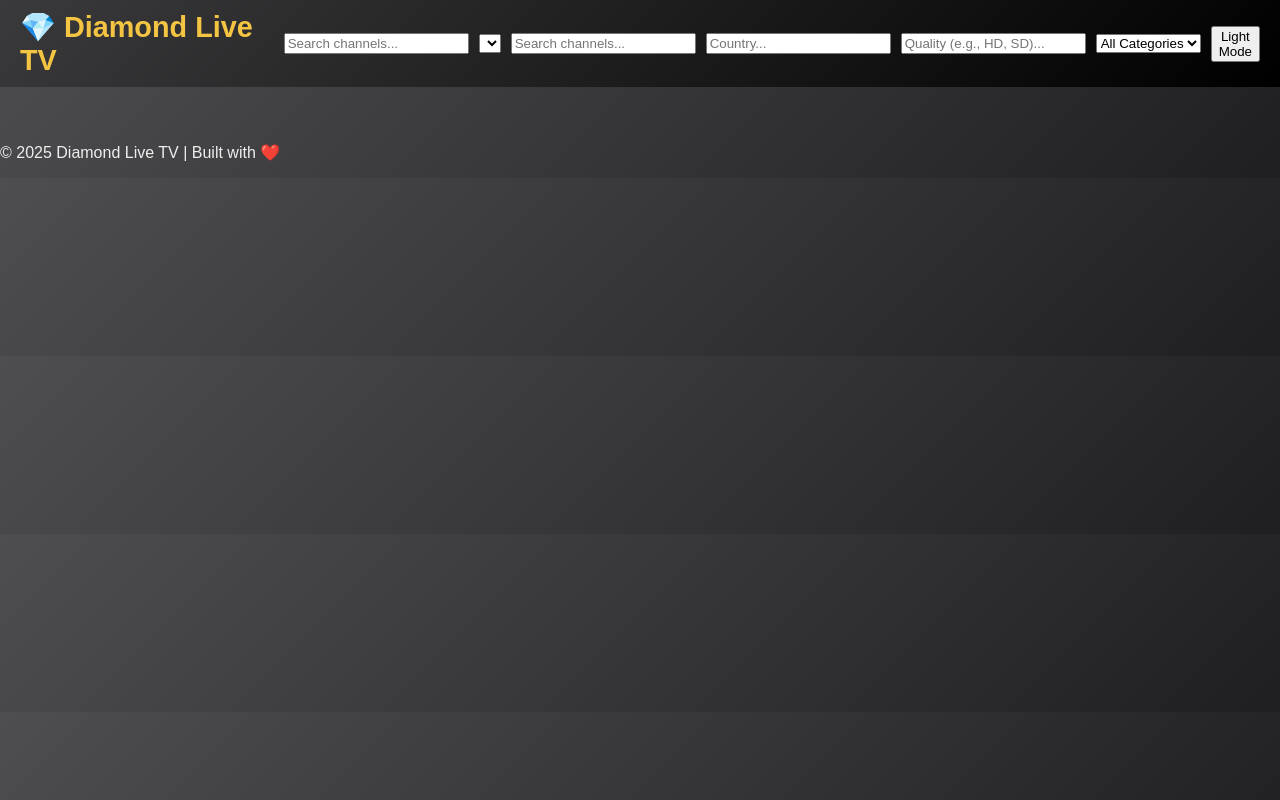
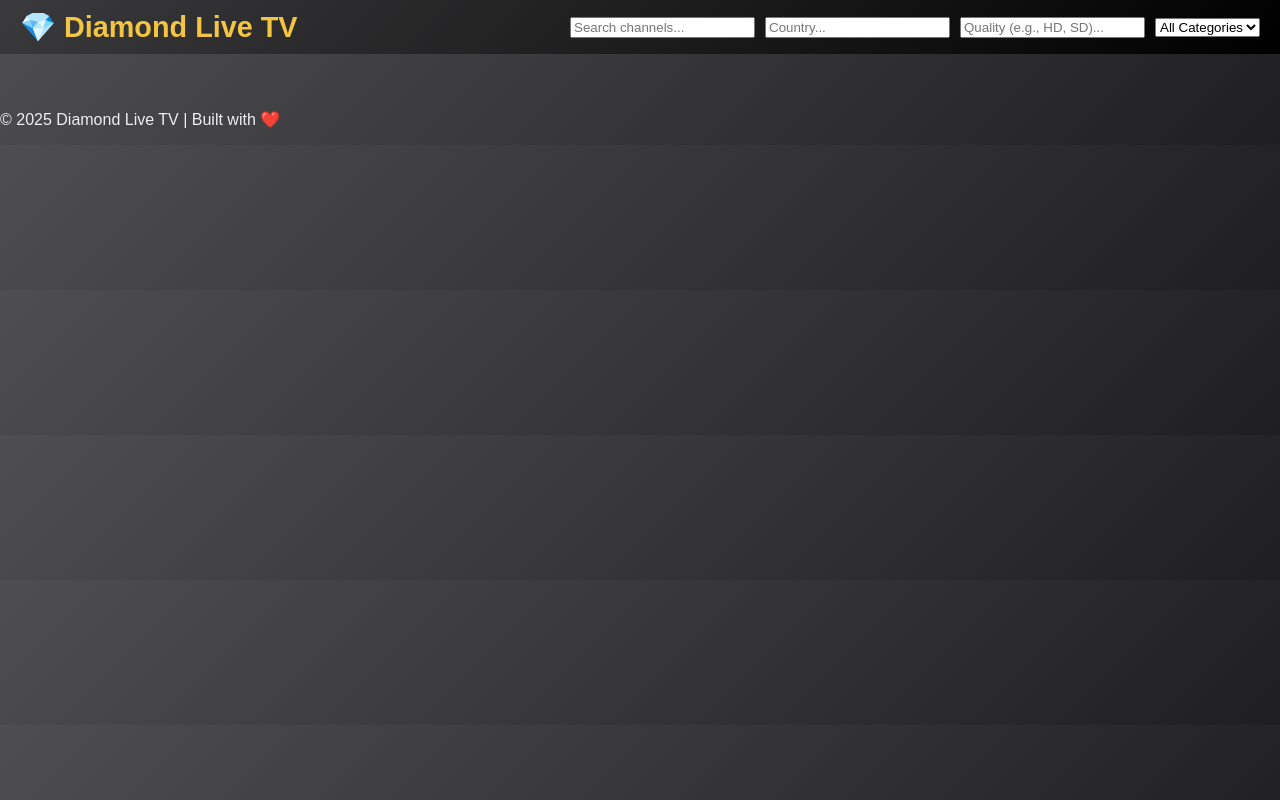
Before and after one commit to MohammadKobirShah/MohammadKobirShah.github.io, a plain HTML site: page index.html in a window 1280 px wide. Drawn offline with Linux system fonts and the light colour scheme; no server answers.

Commit message:
Update index.html

```diff
--- a/index.html
+++ b/index.html
@@ -8,19 +8,14 @@
 </head>
 <body>
   <header>
-<div class="logo">💎 Diamond Live TV</div>
-
+    <div class="logo">💎 Diamond Live TV</div>
     <div class="search-container">
       <input type="text" id="search" placeholder="Search channels...">
-
-      <select id="categor <div class="search-container">
-    <input type="text" id="search" placeholder="Search channels...">
-    <input type="text" id="country" placeholder="Country...">
-    <input type="text" id="quality" placeholder="Quality (e.g., HD, SD)...">
-    <select id="category">
+      <input type="text" id="country" placeholder="Country...">
+      <input type="text" id="quality" placeholder="Quality (e.g., HD, SD)...">
+      <select id="category">
         <option value="all">All Categories</option>
       </select>
-      <button id="theme-toggle" class="theme-btn">Light Mode</button>
     </div>
   </header>
 
```
